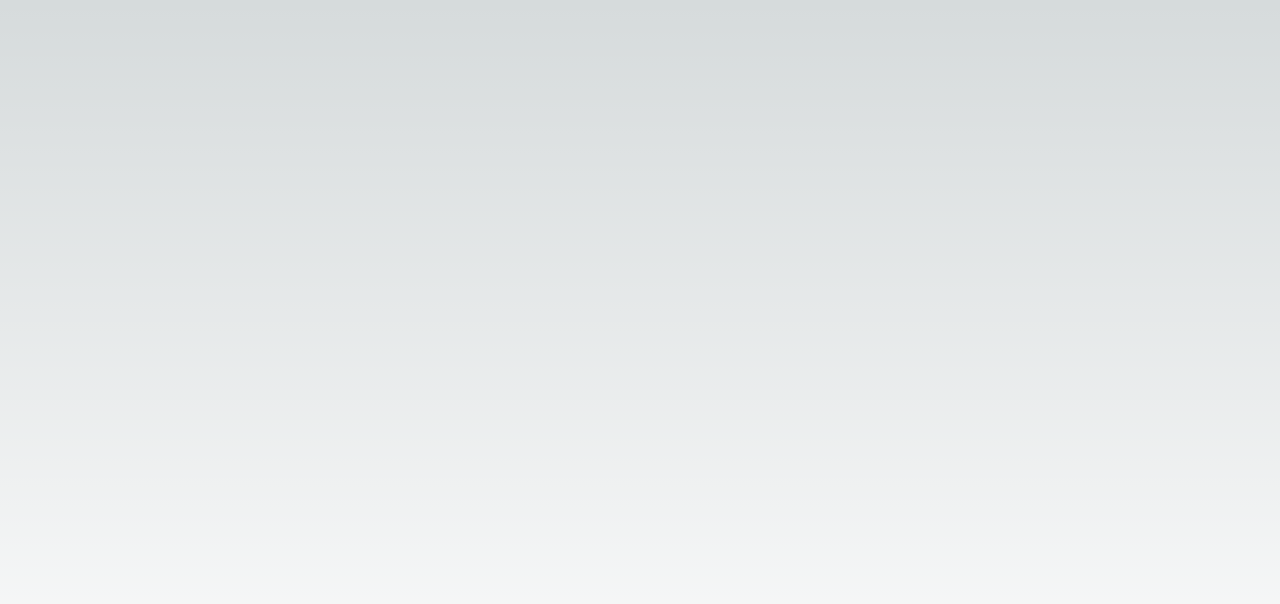
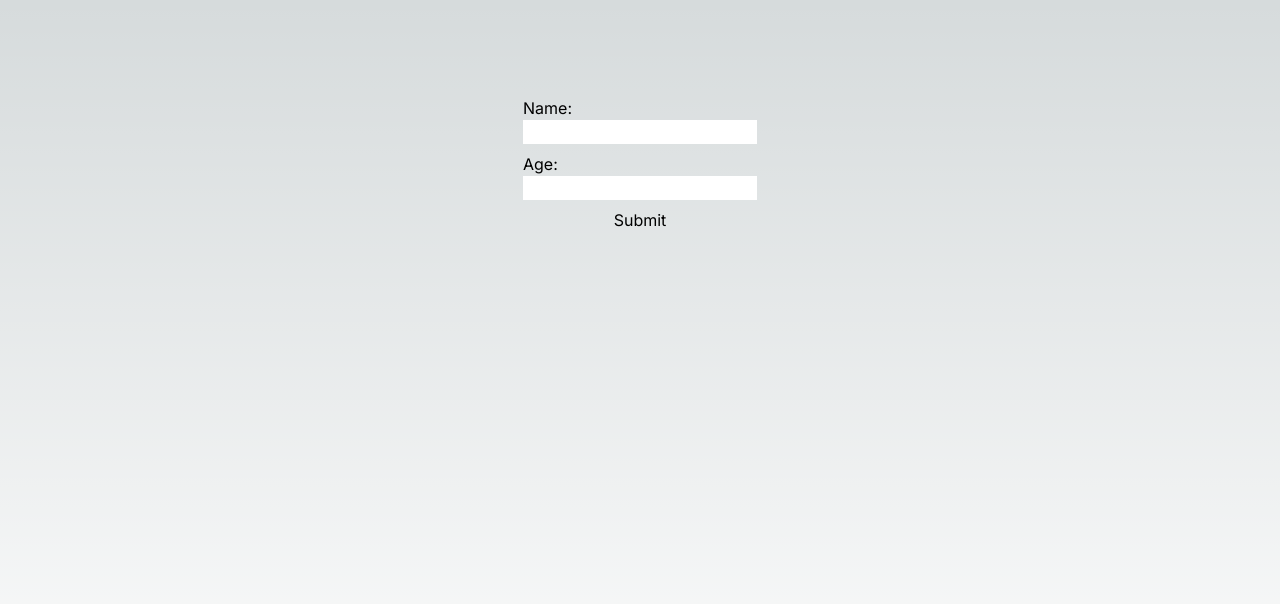
Before and after one commit to bohdancho/typed-action-form, a Next.js app: page / in a window 1280 px wide. Shown: the top 604 px of the page. Built offline with nearby package versions, Linux system fonts and the light colour scheme.

Commit message:
typedActionForm PoC

```diff
--- a/package.json
+++ b/package.json
@@ -1,7 +1,7 @@
 {
-  "name": "infer-form-data",
+  "name": "typed-form-action",
   "version": "0.1.0",
-  "private": true,
+  "private": false,
   "scripts": {
     "dev": "next dev",
     "build": "next build",
--- a/src/app/page.tsx
+++ b/src/app/page.tsx
@@ -1,5 +1,44 @@
+import type { TypedFormData, TypedFormDataValue } from "./typed-form-data";
+
+const form = typedActionForm("name", "age");
 export default function Home() {
   return (
-    <main className="flex min-h-screen flex-col items-center justify-between p-24"></main>
+    <main className="flex min-h-screen flex-col items-center justify-between p-24">
+      <form
+        className="flex flex-col gap-2"
+        action={async (f: FormData) => {
+          "use server";
+
+          const formData = f as typeof form.$infer;
+          const name = formData.get("name");
+          const age = formData.get("age");
+          console.log("Name:", name);
+          console.log("Age:", age);
+
+          const invalid = formData.get("name1");
+        }}
+      >
+        <label>
+          <p>Name:</p>
+          <input {...form.name} className="text-black" />
+        </label>
+        <label>
+          <p>Age:</p>
+          <input {...form.age} className="text-black" />
+        </label>
+        <button type="submit">Submit</button>
+      </form>
+    </main>
   );
 }
+
+function typedActionForm<T extends string>(...args: T[]) {
+  return Object.fromEntries(args.map((name) => [name, { name }])) as {
+    [K in T]: { name: K };
+  } & { readonly $infer: InferFormData<{ [K in T]: K }> };
+}
+
+type InferFormData<T> =
+  T extends Record<infer U, unknown>
+    ? TypedFormData<Record<U, TypedFormDataValue>>
+    : never;
--- /dev/null
+++ b/src/app/typed-form-data.ts
@@ -0,0 +1,80 @@
+export type TypedFormDataValue = FormDataEntryValue | Blob;
+
+/**
+ * Polyfill for FormData Generic
+ *
+ * {@link https://github.com/microsoft/TypeScript/issues/43797}
+ * {@link https://xhr.spec.whatwg.org/#interface-formdata}
+ */
+export interface TypedFormData<T extends Record<string, TypedFormDataValue>> {
+  /**
+   * Appends a new value onto an existing key inside a FormData object, or adds the key if
+   * it does not already exist.
+   *
+   * {@link https://developer.mozilla.org/en-US/docs/Web/API/FormData#formdata.append}
+   */
+  append<K extends keyof T>(name: K, value: T[K], fileName?: string): void;
+
+  /**
+   * Deletes a key/value pair from a FormData object.
+   *
+   * {@link https://developer.mozilla.org/en-US/docs/Web/API/FormData#formdata.delete}
+   */
+  delete(name: keyof T): void;
+
+  /**
+   * Returns an iterator allowing to go through all key/value pairs contained in this object.
+   *
+   * {@link https://developer.mozilla.org/en-US/docs/Web/API/FormData#formdata.entries}
+   */
+  entries<K extends keyof T>(): IterableIterator<[K, T[K]]>;
+
+  /**
+   * Returns the first value associated with a given key from within a FormData object.
+   *
+   * {@link https://developer.mozilla.org/en-US/docs/Web/API/FormData#formdata.get}
+   */
+  get<K extends keyof T>(name: K): T[K] | null;
+
+  /**
+   * Returns an array of all the values associated with a given key from within a FormData.
+   *
+   * {@link https://developer.mozilla.org/en-US/docs/Web/API/FormData#formdata.getall}
+   */
+  getAll<K extends keyof T>(name: K): Array<T[K]>;
+
+  /**
+   * Returns a boolean stating whether a FormData object contains a certain key.
+   *
+   * {@link https://developer.mozilla.org/en-US/docs/Web/API/FormData#formdata.has}
+   */
+  has(name: keyof T): boolean;
+
+  /**
+   * Returns an iterator allowing to go through all keys of the key/value pairs contained in
+   * this object.
+   *
+   * {@link https://developer.mozilla.org/en-US/docs/Web/API/FormData#formdata.keys}
+   */
+  keys(): IterableIterator<keyof T>;
+
+  /**
+   * Sets a new value for an existing key inside a FormData object, or adds the key/value
+   * if it does not already exist.
+   *
+   * {@link https://developer.mozilla.org/en-US/docs/Web/API/FormData#formdata.set}
+   */
+  set(name: keyof T, value: TypedFormDataValue, fileName?: string): void;
+
+  /**
+   * Returns an iterator allowing to go through all values contained in this object.
+   *
+   * {@link https://developer.mozilla.org/en-US/docs/Web/API/FormData#formdata.values}
+   */
+  values(): IterableIterator<T[keyof T]>;
+
+  forEach<K extends keyof T>(
+    callbackfn: (value: T[K], key: K, parent: TypedFormData<T>) => void,
+    thisArg?: unknown,
+  ): void;
+}
```
